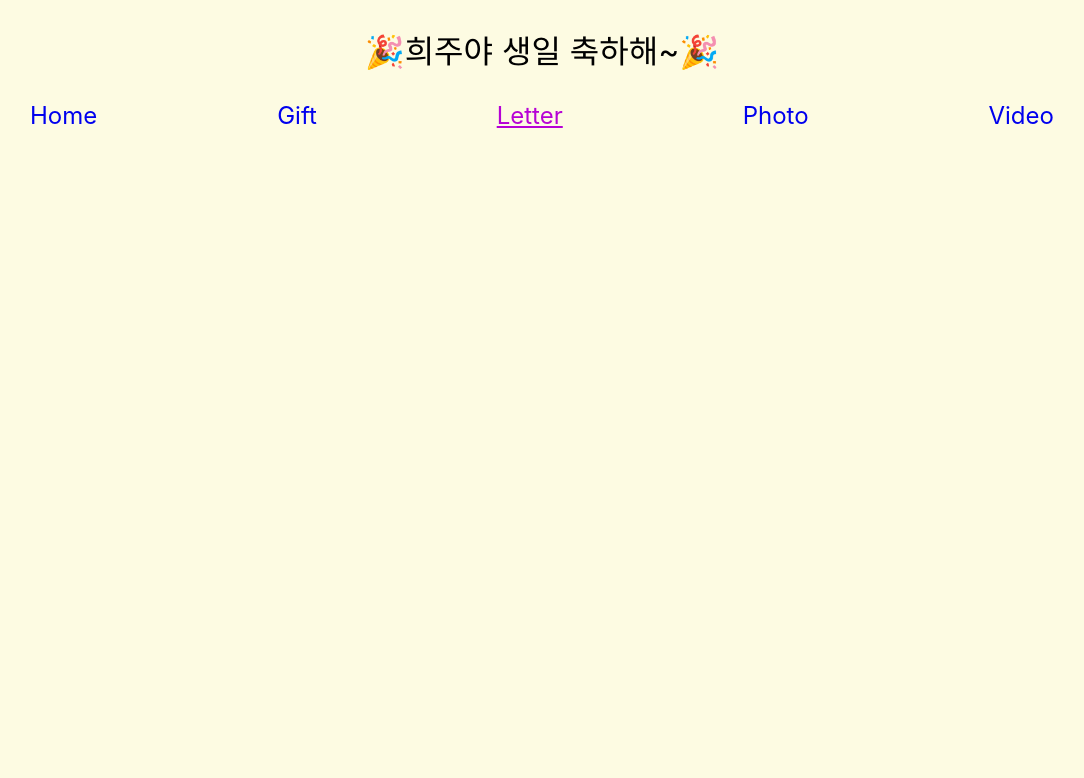
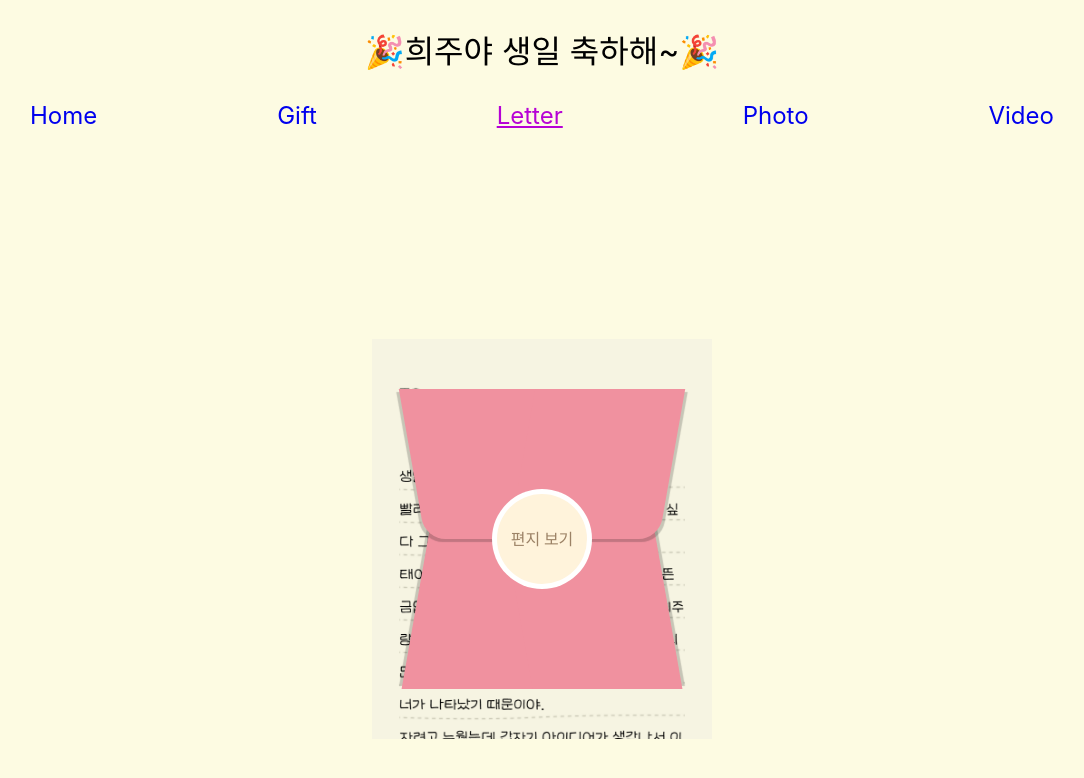
Before and after one commit to codeleeks/hbd, a React (Vite) app: page /letter in a window 1280 px wide. Shown: the top 778 px of the page, without its empty margins (98-1182 px from the left). Built offline with nearby package versions, Linux system fonts and the light colour scheme; a web font is replaced by a local one.

Commit message:
letter 완료

```diff
--- a/src/components/Gift.tsx
+++ b/src/components/Gift.tsx
@@ -53,9 +53,18 @@ interface GiftProps {}
 const Gift = (_: GiftProps) => {
   const modalRef = useRef<ModalHandle>(null)
   const [openedGiftId, setOpenedGiftId] = useState<number>(-1)
+  const [countdown, setCountdown] = useState<number>(0)
   const clickHandler = (id: number) => {
     setOpenedGiftId(id)
+    setCountdown(3)
     modalRef.current?.open()
+
+    const intervalTimer = setInterval(() => {
+      setCountdown((prev) => prev - 1)
+    }, 1000)
+    setTimeout(() => {
+      clearInterval(intervalTimer)
+    }, 3000)
   }
 
   const gifts = Array.from({ length: 3 }, (_, i) => (
@@ -63,24 +72,34 @@ const Gift = (_: GiftProps) => {
   ))
 
   return (
-    <ul className='gifts inner'>
-      {gifts}
+    <div className='gifts inner'>
+      <h2>선물을 하나만 골라봐~ 실제로 선물로 준다구!</h2>
+      <ul className='gifts__contents'>{gifts}</ul>
       <Modal
-        title={openedGiftId > -1 ? giftContents[openedGiftId].title : ''}
+        title={
+          countdown <= 0 && openedGiftId > -1
+            ? giftContents[openedGiftId].title
+            : ''
+        }
         ref={modalRef}
       >
         <div className='gift'>
-          {openedGiftId > -1 && (
+          {countdown > 0 && (
+            <span className='gift__countdown'>{countdown}</span>
+          )}
+          {countdown <= 0 && openedGiftId > -1 && (
             <img src={giftContents[openedGiftId].src} alt='생일 선물' />
           )}
-          {openedGiftId > -1 && giftContents[openedGiftId].url && (
-            <a href={giftContents[openedGiftId].url} target='_blank'>
-              자세히 보기
-            </a>
-          )}
+          {countdown <= 0 &&
+            openedGiftId > -1 &&
+            giftContents[openedGiftId].url && (
+              <a href={giftContents[openedGiftId].url} target='_blank'>
+                자세히 보기
+              </a>
+            )}
         </div>
       </Modal>
-    </ul>
+    </div>
   )
 }
 
--- a/src/components/Home.tsx
+++ b/src/components/Home.tsx
@@ -22,7 +22,7 @@ const Home = (_: HomeProps) => {
   return (
     <div className='heart inner'>
       <ul className='canvas'>
-        {[...Array(50)].map((_, i) => (
+        {[...Array(100)].map((_, i) => (
           <li key={i} className='star'></li>
         ))}
       </ul>
--- a/src/components/Letter.tsx
+++ b/src/components/Letter.tsx
@@ -1,7 +1,38 @@
+import { useRef } from 'react'
+import letterImg from '../assets/letter.png'
 interface LetterProps {}
 
 const Letter = (_: LetterProps) => {
-  return <></>
+  const envelopeRef = useRef<HTMLElement>(null)
+  const openLetterHandler = (e: React.MouseEvent<HTMLElement>) => {
+    e.stopPropagation()
+    envelopeRef.current?.classList.add('--open')
+  }
+
+  const closeLetterHandler = () => {
+    const classList = envelopeRef.current?.classList
+    if (classList?.contains('--open')) {
+      classList.remove('--open')
+    }
+  }
+
+  return (
+    <section className='letter inner' onClick={closeLetterHandler}>
+      <section className='envelope' ref={envelopeRef}>
+        <div className='top'></div>
+        <div className='bottom'></div>
+        <div className='circle' onClick={openLetterHandler}></div>
+        <div className='letter__contents'>
+          <div className='letter__contents__container'>
+            <div className='letter__contents__scroll-area'>
+              <img src={letterImg} alt='희주에게 주는 생일 편지' />
+            </div>
+          </div>
+          {/* <img src={letterImg} alt='편지 샘플' /> */}
+        </div>
+      </section>
+    </section>
+  )
 }
 
 export default Letter
--- a/src/components/Song.tsx
+++ b/src/components/Song.tsx
@@ -27,6 +27,7 @@ const Song = (_: SongProps) => {
 
   return (
     <section className='song inner'>
+      <h2>유병재도 희주 생일 축하해줌~</h2>
       <YouTube
         videoId='9lAT1N1swVU'
         opts={opts}
--- a/src/index.scss
+++ b/src/index.scss
@@ -1,5 +1,5 @@
 @import './styles/header', './styles/home', './styles/gift', './styles/dialog',
-  './styles/photo', './styles/song';
+  './styles/photo', './styles/song', './styles/letter';
 
 :root {
   font-family: 'Hi Melody', Inter, system-ui, Avenir, Helvetica, Arial,
@@ -25,8 +25,17 @@ button {
   border: none;
   background-color: transparent;
 }
+img {
+  user-select: none;
+  -webkit-tap-highlight-color: transparent;
+}
 
 .inner {
   max-width: 80%;
   margin: 0 auto;
 }
+.center-flex {
+  display: flex;
+  justify-content: center;
+  align-items: center;
+}
--- a/src/styles/_gift.scss
+++ b/src/styles/_gift.scss
@@ -1,8 +1,20 @@
 .gifts {
   height: calc(100vh - $header-height);
   display: flex;
-  justify-content: space-around;
-  align-items: center;
+  flex-direction: column;
+
+  h2 {
+    font-size: 28px;
+    text-align: center;
+    flex-shrink: 0;
+    margin: 20px 0;
+  }
+  .gifts__contents {
+    flex-grow: 1;
+    display: flex;
+    justify-content: space-around;
+    align-items: center;
+  }
 
   li {
     img {
--- a/src/styles/_home.scss
+++ b/src/styles/_home.scss
@@ -19,8 +19,8 @@
     top: 0;
     left: 0;
 
-    width: 100%;
-    height: 100%;
+    width: 90%;
+    height: 90%;
 
     @mixin twinkle($width: 3) {
       top: percentage(calc(random(100) / 100));
--- /dev/null
+++ b/src/styles/_letter.scss
@@ -0,0 +1,176 @@
+.letter {
+  width: 100%;
+  height: calc(100vh - $header-height);
+  display: flex;
+  justify-content: center;
+  align-items: center;
+
+  .envelope {
+    $w: 300px;
+    width: $w;
+    height: $w;
+    margin-top: calc($w / 2);
+    margin-left: auto;
+    margin-right: auto;
+    position: relative;
+
+    background-color: #e87389;
+    .top {
+      position: absolute;
+      top: 0;
+      left: 0;
+      right: 0;
+      bottom: 0;
+      z-index: 2;
+      transform-origin: top center;
+
+      &::before,
+      &::after {
+        content: '';
+        display: inline-block;
+        width: calc($w / 2);
+        height: calc($w / 2);
+        background-color: #f0919f;
+      }
+      &::before {
+        box-shadow: -3px 3px 1px rgba(10, 10, 10, 0.2);
+        border-radius: 0 0 0 20px;
+        transform: skew(10deg) translate(20px, 0);
+      }
+      &::after {
+        box-shadow: 3px 3px 1px rgba(10, 10, 10, 0.2);
+        border-radius: 0 0 20px 0;
+        transform: skew(-10deg) translate(-20px, 0);
+      }
+    }
+    &.--open {
+      .top {
+        animation: open-up 0.6s forwards linear;
+      }
+      .letter__contents {
+        animation: slide-up 0.6s 0.6s forwards linear;
+      }
+    }
+    @keyframes open-up {
+      0% {
+        transform: rotateX(0deg);
+      }
+      50% {
+        transform: rotateX(-90deg);
+      }
+      100% {
+        transform: rotateX(-180deg);
+      }
+    }
+    .bottom {
+      $bh: calc($w * 7 / 12);
+      position: absolute;
+      bottom: 0;
+      z-index: 1;
+      width: $w;
+      height: $bh;
+
+      &::before,
+      &::after {
+        content: '';
+        display: inline-block;
+        width: calc($w / 2);
+        height: $bh;
+        background-color: #f0919f;
+      }
+      &::before {
+        box-shadow: -3px -3px 1px rgba(10, 10, 10, 0.2);
+        border-radius: 20px 0 0 0;
+        transform: skew(-10deg) translate(25px, 0);
+      }
+      &::after {
+        box-shadow: 3px -3px 1px rgba(10, 10, 10, 0.2);
+        border-radius: 0 20px 0 0;
+        transform: skew(10deg) translate(-25px, 0);
+      }
+    }
+    .circle {
+      $cw: 100px;
+      position: absolute;
+      top: calc($w / 2 - $cw / 2);
+      left: calc($w / 2 - $cw / 2);
+      z-index: 3;
+
+      @extend .center-flex;
+
+      width: $cw;
+      height: $cw;
+      border-radius: 50%;
+      background-color: #fff;
+
+      &::before {
+        content: '편지 보기';
+        @extend .center-flex;
+        width: 90%;
+        height: 90%;
+
+        border-radius: 50%;
+        background-color: #fff3db;
+
+        text-align: center;
+        font-weight: 700;
+        color: #9c8266;
+      }
+    }
+    .letter__contents {
+      $lw: clamp(180px, 40vw, 400px);
+      position: absolute;
+      left: calc($w / 2 - $lw / 2);
+      top: calc($w / 2 - $lw / 2);
+
+      width: $lw;
+      height: $lw;
+
+      .letter__contents__container {
+        .letter__contents__scroll-area {
+          overflow: auto;
+          height: $lw;
+
+          img {
+            width: 100%;
+            height: 200%;
+            object-fit: contain;
+          }
+        }
+      }
+
+      img {
+        width: $lw;
+        height: $lw;
+        object-fit: contain;
+      }
+    }
+    @keyframes slide-up {
+      0% {
+        transform: translate(0, 0);
+      }
+      50% {
+        z-index: 4;
+        transform: translate(0, -100px) scale(1.5);
+      }
+      100% {
+        z-index: 4;
+        transform: translate(0, -200px) scale(2);
+        top: calc($w / 2);
+      }
+    }
+  }
+
+  // .letter__contents {
+  //   .letter__contents__scroll-area {
+  //     overflow: auto;
+  //     height: clamp(300px, 80vw, 800px);
+
+  //     img {
+  //       width: 100%;
+  //       height: 200%;
+  //       object-fit: contain;
+  //     }
+  //   }
+  // }
+}
--- a/src/styles/_song.scss
+++ b/src/styles/_song.scss
@@ -1,8 +1,13 @@
 .song {
   width: 100%;
   height: calc(100vh - $header-height);
+  h2 {
+    font-size: 24px;
+    margin-top: 30px;
+    text-align: center;
+  }
 
   .song__player {
-    margin-top: calc((100vh - $header-height) / 2 - 200px);
+    margin-top: calc((100vh - $header-height) / 2 - 230px);
   }
 }
```
Also changed, not shown: src/assets/letter.png (added).
